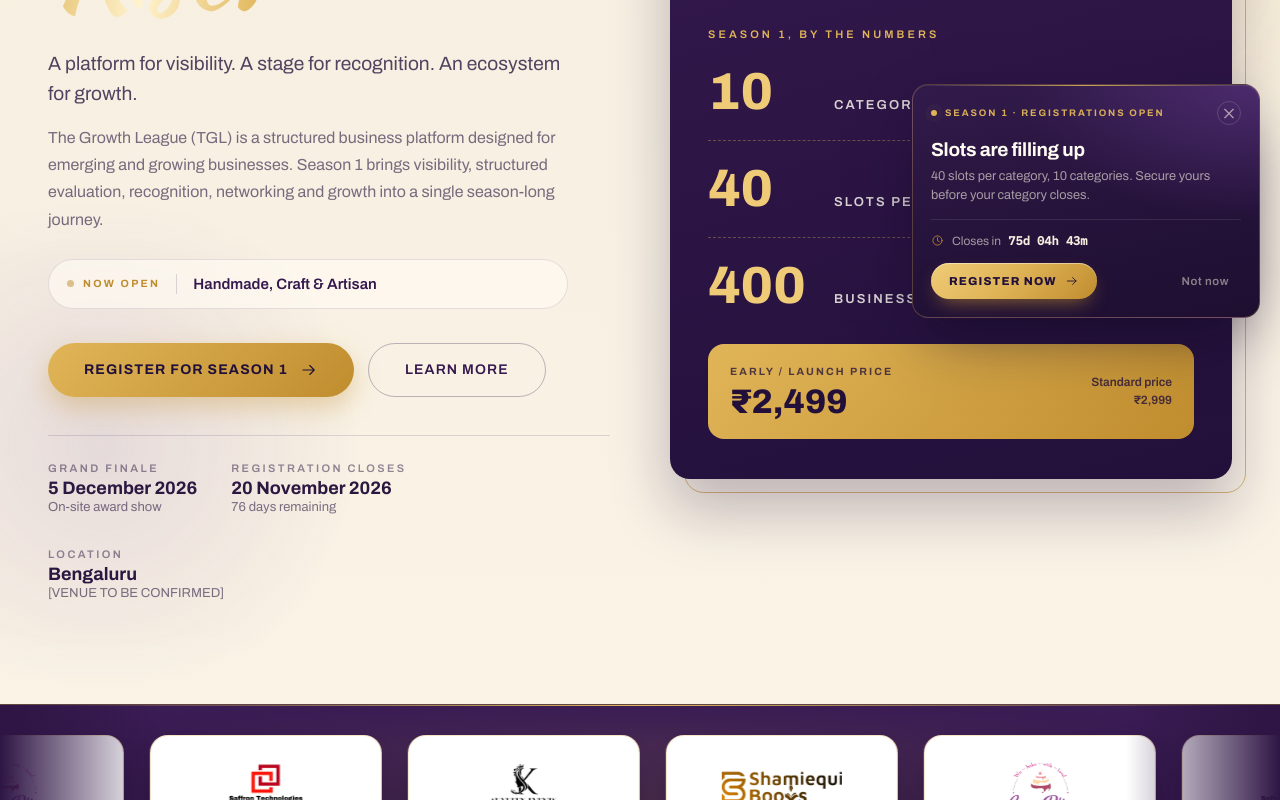
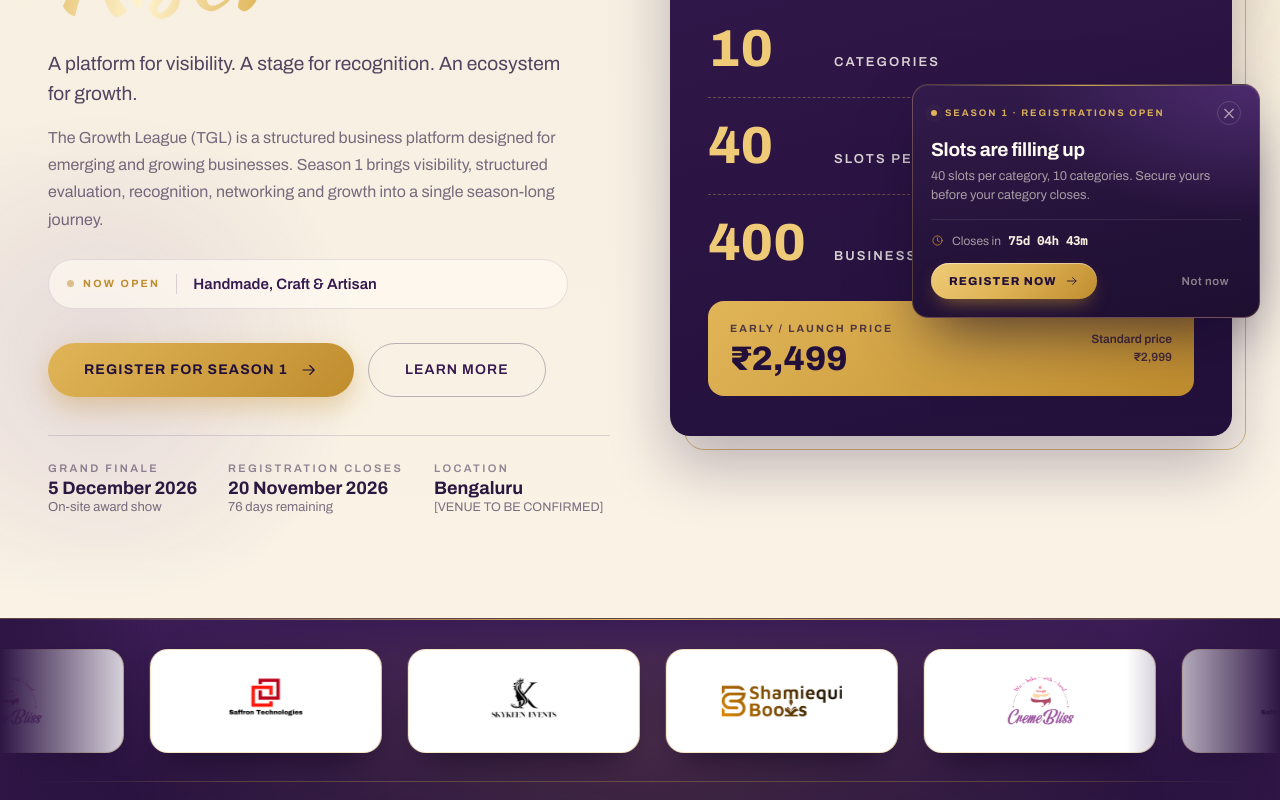
Before and after one commit to roshan-ds-tech/TGL_networking, a React (Vite) app: page / in a window 1280 px wide. Shown: the part 462-1262 px from the top of the page. Built offline with nearby package versions, Linux system fonts and the light colour scheme; no server answers.

Commit message:
Improve Hero section metadata row responsiveness

```diff
--- a/src/sections/Hero.jsx
+++ b/src/sections/Hero.jsx
@@ -53,37 +53,48 @@ export default function Hero({ tickerRef, daysLeftLabel, cdD, cdH, cdM, cdS }) {
               Learn More
             </a>
           </div>
-          <div style={{ display: 'flex', flexWrap: 'wrap', gap: '34px', paddingTop: '26px', borderTop: '1px solid rgba(53,26,78,0.14)', animation: 'tglRise .8s cubic-bezier(.2,.7,.3,1) both .48s' }}>
-            <div>
-              <p style={{ margin: '0 0 4px', fontSize: '11px', letterSpacing: '.22em', textTransform: 'uppercase', color: 'rgba(43,23,64,0.5)', fontWeight: '600' }}>
+          <div
+            data-hero-meta=""
+            style={{
+              display: 'flex',
+              alignItems: 'flex-start',
+              flexWrap: 'nowrap',
+              gap: 'clamp(14px, 2.4vw, 32px)',
+              paddingTop: '26px',
+              borderTop: '1px solid rgba(53,26,78,0.14)',
+              animation: 'tglRise .8s cubic-bezier(.2,.7,.3,1) both .48s',
+            }}
+          >
+            <div style={{ flex: '0 0 auto' }}>
+              <p style={{ margin: '0 0 4px', fontSize: '11px', letterSpacing: '.22em', textTransform: 'uppercase', color: 'rgba(43,23,64,0.5)', fontWeight: '600', whiteSpace: 'nowrap' }}>
                 Grand Finale
               </p>
-              <p style={{ margin: '0', fontSize: '18px', fontWeight: '700', color: '#2B1740' }}>
+              <p style={{ margin: '0', fontSize: '18px', fontWeight: '700', color: '#2B1740', whiteSpace: 'nowrap' }}>
                 5 December 2026
               </p>
-              <p style={{ margin: '2px 0 0', fontSize: '13px', color: 'rgba(43,23,64,0.6)' }}>
+              <p style={{ margin: '2px 0 0', fontSize: '13px', color: 'rgba(43,23,64,0.6)', whiteSpace: 'nowrap' }}>
                 On-site award show
               </p>
             </div>
-            <div>
-              <p style={{ margin: '0 0 4px', fontSize: '11px', letterSpacing: '.22em', textTransform: 'uppercase', color: 'rgba(43,23,64,0.5)', fontWeight: '600' }}>
+            <div style={{ flex: '0 0 auto' }}>
+              <p style={{ margin: '0 0 4px', fontSize: '11px', letterSpacing: '.22em', textTransform: 'uppercase', color: 'rgba(43,23,64,0.5)', fontWeight: '600', whiteSpace: 'nowrap' }}>
                 Registration closes
               </p>
-              <p style={{ margin: '0', fontSize: '18px', fontWeight: '700', color: '#2B1740' }}>
+              <p style={{ margin: '0', fontSize: '18px', fontWeight: '700', color: '#2B1740', whiteSpace: 'nowrap' }}>
                 20 November 2026
               </p>
-              <p style={{ margin: '2px 0 0', fontSize: '13px', color: 'rgba(43,23,64,0.6)' }}>
+              <p style={{ margin: '2px 0 0', fontSize: '13px', color: 'rgba(43,23,64,0.6)', whiteSpace: 'nowrap' }}>
                 {daysLeftLabel}
               </p>
             </div>
-            <div>
-              <p style={{ margin: '0 0 4px', fontSize: '11px', letterSpacing: '.22em', textTransform: 'uppercase', color: 'rgba(43,23,64,0.5)', fontWeight: '600' }}>
+            <div style={{ flex: '0 0 auto' }}>
+              <p style={{ margin: '0 0 4px', fontSize: '11px', letterSpacing: '.22em', textTransform: 'uppercase', color: 'rgba(43,23,64,0.5)', fontWeight: '600', whiteSpace: 'nowrap' }}>
                 Location
               </p>
-              <p style={{ margin: '0', fontSize: '18px', fontWeight: '700', color: '#2B1740' }}>
+              <p style={{ margin: '0', fontSize: '18px', fontWeight: '700', color: '#2B1740', whiteSpace: 'nowrap' }}>
                 Bengaluru
               </p>
-              <p style={{ margin: '2px 0 0', fontSize: '13px', color: 'rgba(43,23,64,0.6)' }}>
+              <p style={{ margin: '2px 0 0', fontSize: '12.5px', color: 'rgba(43,23,64,0.6)', whiteSpace: 'nowrap' }}>
                 [VENUE TO BE CONFIRMED]
               </p>
             </div>
--- a/src/styles/global.css
+++ b/src/styles/global.css
@@ -79,6 +79,7 @@
   /* Oversized feature-card padding is too costly on narrow screens. */
   @media (max-width: 560px) {
     [data-wide-pad] { padding-left: 22px !important; padding-right: 22px !important; }
+    [data-hero-meta] { flex-wrap: wrap !important; gap: 18px 24px !important; }
   }
   /* Pill CTAs stop fitting side by side; stack them full width. */
   @media (max-width: 420px) {
```
